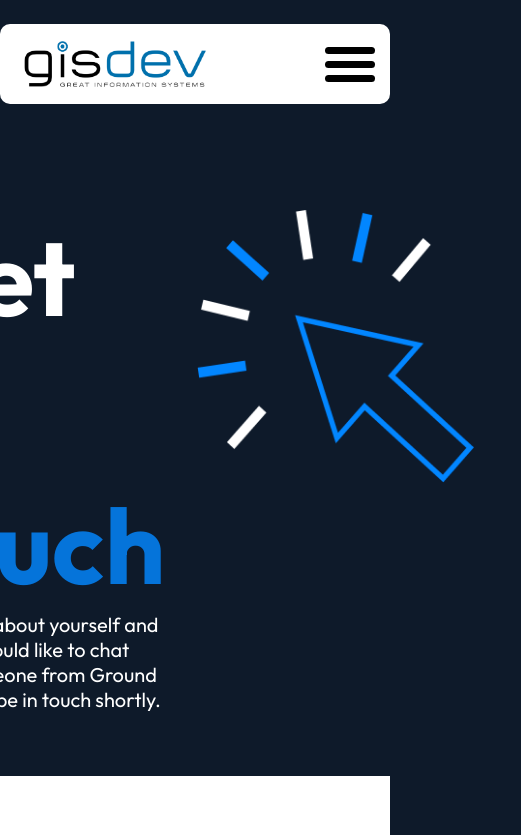
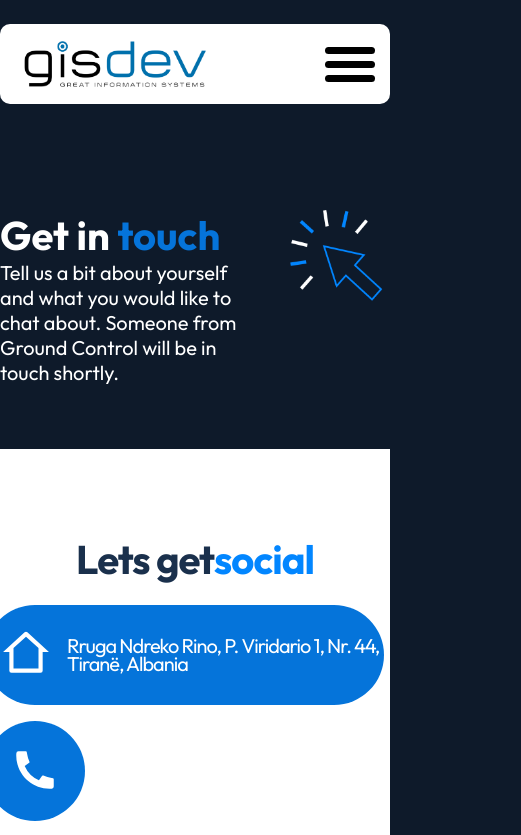
Before and after one commit to Gisdev-Albania/gisdev-website, a Next.js app: page /contact-us in a window 390 px wide. Shown: the top 835 px of the page, 521 px wide, since content can reach past the window. Built offline with nearby package versions, Linux system fonts and the light colour scheme.

Commit message:
responsive contact us now

```diff
--- a/pages/contact-us.tsx
+++ b/pages/contact-us.tsx
@@ -53,13 +53,7 @@ const ContactUs = () => {
                 about. Someone from Ground Control will be in touch shortly.
               </div>
             </div>
-            <img
-              src={'./arrow.png'}
-              style={{
-                height: '300px',
-                width: '300px',
-              }}
-            />
+            <img className={styles.header__img} src={'./arrow.png'} />
           </div>
         </div>
 
--- a/styles/components/contactUs.module.scss
+++ b/styles/components/contactUs.module.scss
@@ -19,6 +19,10 @@
       grid-template-columns: 1fr 1fr;
       -ms-grid-rows: auto;
       grid-template-rows: auto;
+      .header__img {
+        height: 300px;
+        width: 300px;
+      }
 
       .main__right {
         display: flex;
@@ -271,11 +275,37 @@
 
 @media screen and (max-width: 450px) {
   .navigation__section {
-    display: flex;
-    flex-direction: column;
-    align-items: center;
-    pad: 1rem;
+    width: 100%;
+    display: block;
+    .container {
+      .form__wrapper {
+        display: flex;
+
+        .header__img {
+          height: 100px;
+          width: 100px;
+        }
+        .main__right {
+          .page__title {
+            font-size: 40px;
+          }
+        }
+      }
+    }
+    .social__urls {
+      .social__title {
+        font-size: 40px;
+      }
+      .social__content {
+        display: flex;
+        flex-direction: column;
+        .social__content__circle {
+          max-width: 95%;
+        }
+      }
+    }
     .form__container {
+      max-width: 400px;
       .contact__section__body {
         display: flex;
         flex-direction: column;
```
